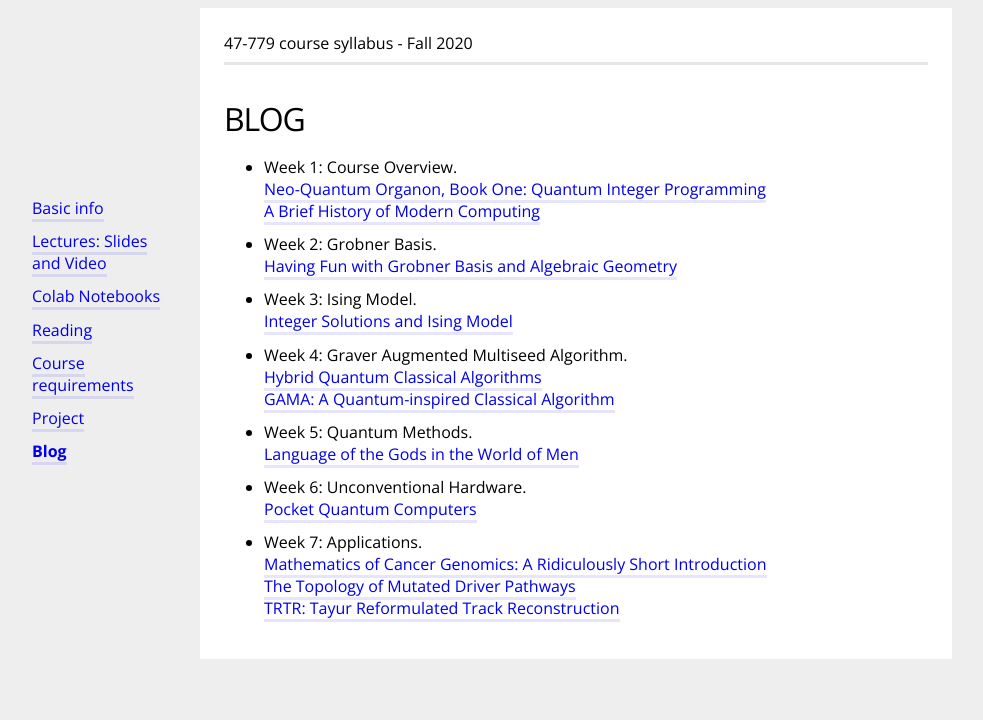
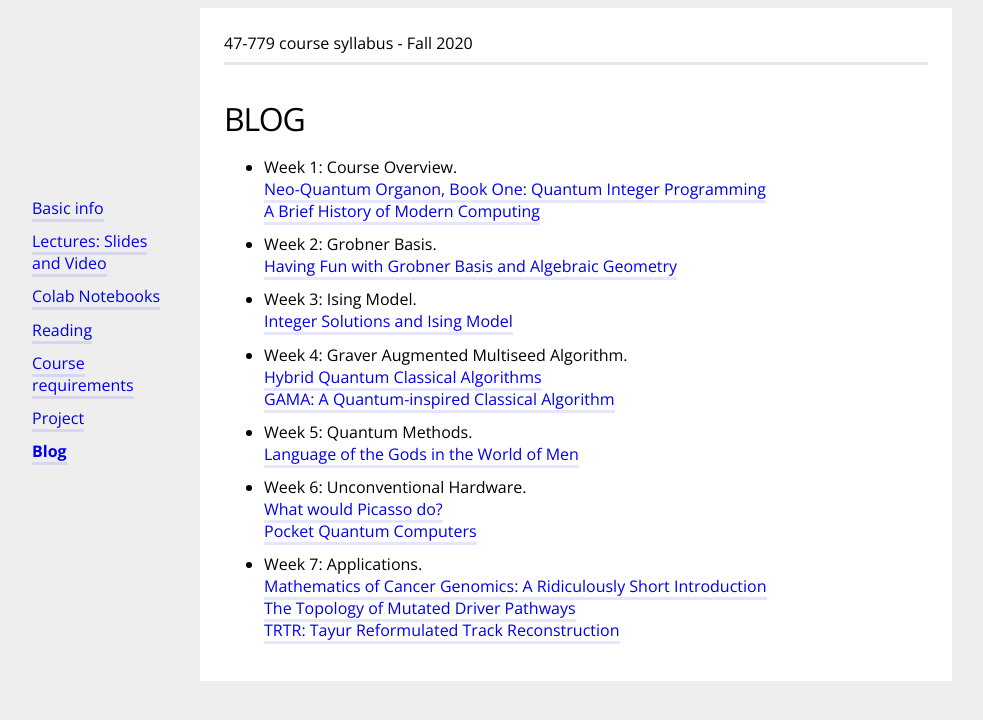
Before and after one commit to bernalde/QuIP, a Jekyll site: the page built from blog.md, in a window 1280 px wide. Shown: the top 720 px of the page, without its empty margins (64-1047 px from the left). Built offline with Jekyll 4.4.1, drawn with Linux system fonts in a browser that asks for light colours.

Commit message:
Update blog.md

```diff
--- a/blog.md
+++ b/blog.md
@@ -27,6 +27,7 @@ Selected blog posts from MyAmpleLife.
 [Language of the Gods in the World of Men](http://www.myamplelife.com/wp/2019/06/the-language-of-the-gods-in-the-world-of-men/)
 
 - Week 6: Unconventional Hardware.<br>
+[What would Picasso do?](http://www.myamplelife.com/wp/2020/06/what-would-picasso-do/)<br>
 [Pocket Quantum Computers](http://www.myamplelife.com/wp/2020/09/pocket-quantum-computers/)
 
 - Week 7: Applications.<br>
```
